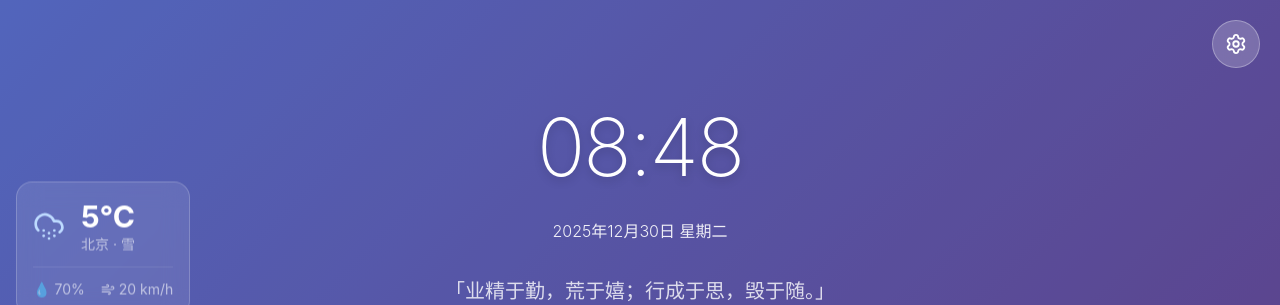
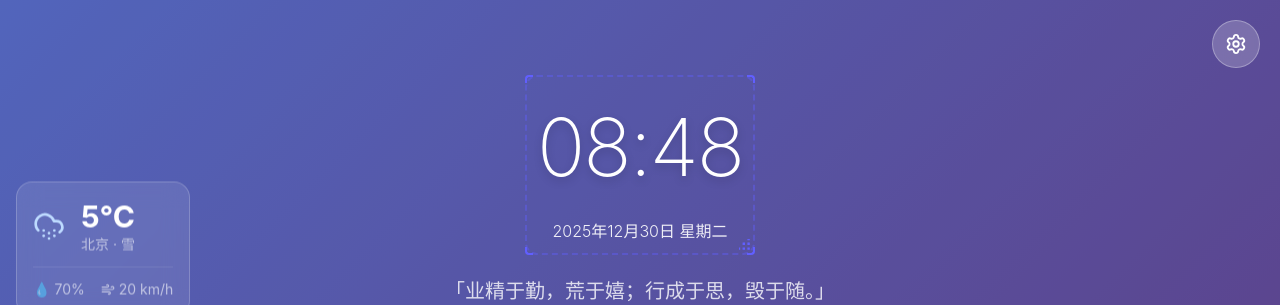
Before and after one commit to onecoin9/noDarkTabPage, a React (Vite) app: page / in a window 1280 px wide. Both pictures are taken after a click on the button 1232 px from the left and 752 px from the top of the page. Shown: the top 305 px of the page. Built offline with nearby package versions, Linux system fonts and the light colour scheme.

Commit message:
feat: resizable clock with drag handle

```diff
--- a/src/components/Clock.tsx
+++ b/src/components/Clock.tsx
@@ -1,13 +1,23 @@
 import { motion } from 'framer-motion';
 import { useTime } from '../hooks/useTime';
 import { useAppStore } from '../stores/useAppStore';
+import { ResizableWrapper } from './ResizableWrapper';
 
 export function Clock() {
   const settings = useAppStore((s) => s.settings);
+  const updateSettings = useAppStore((s) => s.updateSettings);
   const { time, date } = useTime(settings.showSeconds, settings.timeFormat);
   const fontSize = settings.clockFontSize || 80;
 
   return (
+    <ResizableWrapper
+      value={fontSize}
+      min={40}
+      max={200}
+      onChange={(v) => updateSettings({ clockFontSize: v })}
+      sensitivity={0.8}
+      label="px"
+    >
       <motion.div
         initial={{ opacity: 0, y: 20 }}
         animate={{ opacity: 1, y: 0 }}
@@ -29,5 +39,6 @@ export function Clock() {
           </div>
         )}
       </motion.div>
+    </ResizableWrapper>
   );
 }
--- /dev/null
+++ b/src/components/ResizableWrapper.tsx
@@ -0,0 +1,114 @@
+import { useState, useRef, useEffect, type ReactNode } from 'react';
+import { motion } from 'framer-motion';
+import { useEditMode } from '../stores/useEditMode';
+
+interface ResizableWrapperProps {
+  children: ReactNode;
+  value: number;
+  min: number;
+  max: number;
+  onChange: (value: number) => void;
+  sensitivity?: number; // 拖拽灵敏度
+  label?: string;
+  className?: string;
+}
+
+export function ResizableWrapper({
+  children,
+  value,
+  min,
+  max,
+  onChange,
+  sensitivity = 0.5,
+  label = 'px',
+  className = '',
+}: ResizableWrapperProps) {
+  const { isEditMode } = useEditMode();
+  const [isResizing, setIsResizing] = useState(false);
+  const [startY, setStartY] = useState(0);
+  const [startValue, setStartValue] = useState(value);
+  const containerRef = useRef<HTMLDivElement>(null);
+
+  const handleResizeStart = (e: React.MouseEvent) => {
+    e.preventDefault();
+    e.stopPropagation();
+    setIsResizing(true);
+    setStartY(e.clientY);
+    setStartValue(value);
+  };
+
+  useEffect(() => {
+    if (!isResizing) return;
+
+    const handleMouseMove = (e: MouseEvent) => {
+      const deltaY = e.clientY - startY;
+      const newValue = Math.max(min, Math.min(max, startValue + deltaY * sensitivity));
+      onChange(Math.round(newValue));
+    };
+
+    const handleMouseUp = () => {
+      setIsResizing(false);
+    };
+
+    window.addEventListener('mousemove', handleMouseMove);
+    window.addEventListener('mouseup', handleMouseUp);
+    return () => {
+      window.removeEventListener('mousemove', handleMouseMove);
+      window.removeEventListener('mouseup', handleMouseUp);
+    };
+  }, [isResizing, startY, startValue, min, max, sensitivity, onChange]);
+
+  if (!isEditMode) {
+    return <div className={className}>{children}</div>;
+  }
+
+  return (
+    <div ref={containerRef} className={`relative group ${className}`}>
+      {/* 编辑模式虚线边框 */}
+      <div className="absolute -inset-3 border-2 border-dashed border-indigo-500/40 rounded-xl pointer-events-none group-hover:border-indigo-500/70 transition-colors" />
+
+      {/* 四个角的装饰 */}
+      <div className="absolute -top-3 -left-3 w-2 h-2 border-t-2 border-l-2 border-indigo-500 rounded-tl" />
+      <div className="absolute -top-3 -right-3 w-2 h-2 border-t-2 border-r-2 border-indigo-500 rounded-tr" />
+      <div className="absolute -bottom-3 -left-3 w-2 h-2 border-b-2 border-l-2 border-indigo-500 rounded-bl" />
+      <div className="absolute -bottom-3 -right-3 w-2 h-2 border-b-2 border-r-2 border-indigo-500 rounded-br" />
+
+      {children}
+
+      {/* 右下角调整大小手柄 */}
+      <motion.div
+        onMouseDown={handleResizeStart}
+        whileHover={{ scale: 1.2 }}
+        className="absolute -bottom-3 -right-3 w-5 h-5 cursor-se-resize flex items-center justify-center z-10"
+      >
+        <svg
+          viewBox="0 0 10 10"
+          className={`w-3 h-3 transition-colors ${isResizing ? 'text-indigo-300' : 'text-indigo-500 hover:text-indigo-400'}`}
+          fill="currentColor"
+        >
+          <path d="M9 9H7V7H9V9ZM9 5H7V3H9V5ZM5 9H3V7H5V9ZM9 1H7V0H9V1ZM5 5H3V3H5V5ZM1 9H0V7H1V9Z" />
+        </svg>
+      </motion.div>
+
+      {/* 底部中间调整手柄 */}
+      <motion.div
+        onMouseDown={handleResizeStart}
+        whileHover={{ scale: 1.1 }}
+        className="absolute -bottom-3 left-1/2 -translate-x-1/2 w-8 h-3 cursor-s-resize flex items-center justify-center z-10 opacity-0 group-hover:opacity-100 transition-opacity"
+      >
+        <div className={`w-6 h-1 rounded-full transition-colors ${isResizing ? 'bg-indigo-300' : 'bg-indigo-500/50 hover:bg-indigo-400'}`} />
+      </motion.div>
+
+      {/* 大小提示气泡 */}
+      {isResizing && (
+        <motion.div
+          initial={{ opacity: 0, y: 5 }}
+          animate={{ opacity: 1, y: 0 }}
+          className="absolute -bottom-10 left-1/2 -translate-x-1/2 px-3 py-1 bg-indigo-500 text-white text-xs rounded-lg shadow-lg whitespace-nowrap"
+        >
+          {value}{label}
+        </motion.div>
+      )}
+    </div>
+  );
+}
--- a/src/components/index.ts
+++ b/src/components/index.ts
@@ -5,6 +5,7 @@ export { SettingsButton } from './SettingsButton';
 export { Background } from './Background';
 export { CustomCss } from './CustomCss';
 export { EditModeButton } from './EditModeButton';
+export { ResizableWrapper } from './ResizableWrapper';
 export { SettingsModal } from './Settings/SettingsModal';
 export {
   Pomodoro,
```
Lines whose indentation alone changed are shown as unchanged.
